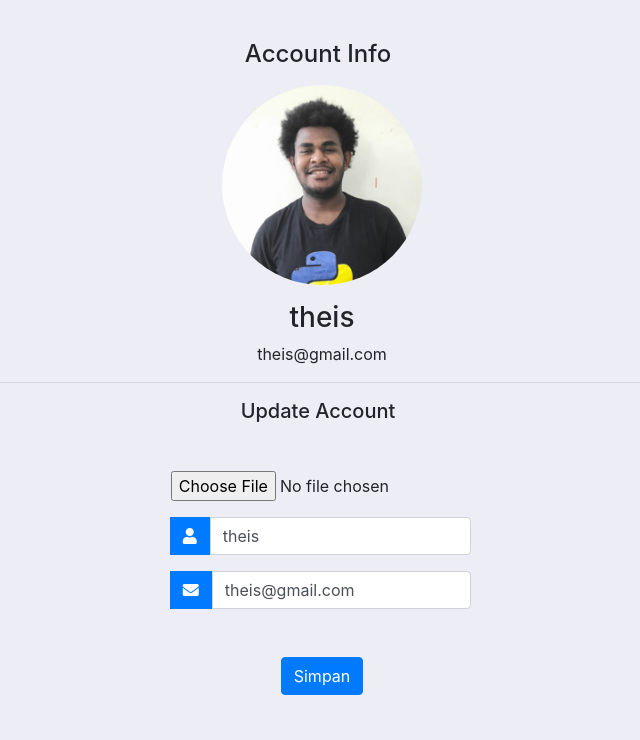
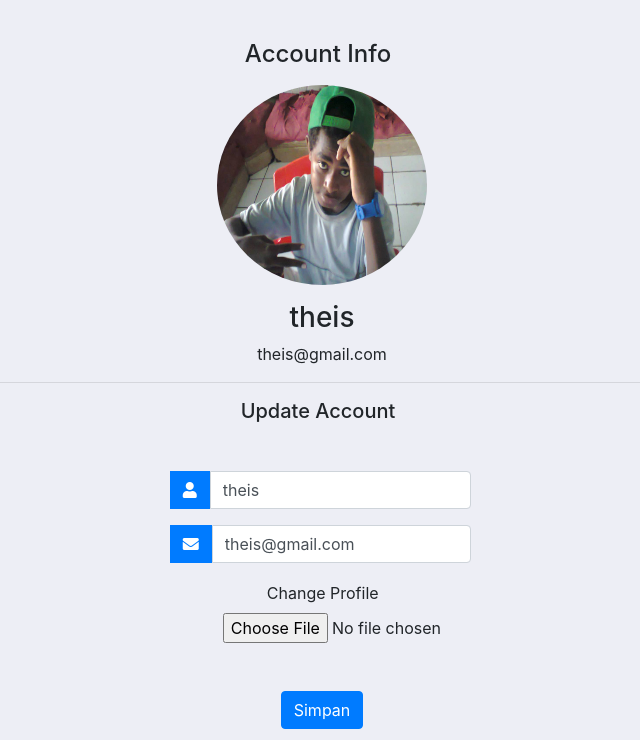
Before and after one commit to antheiz/flask-blog, a Flask app: page /account in a window 1280 px wide. Shown: the part 60-800 px from the top of the page, without its empty margins (318-958 px from the left). Run offline with Flask 2, Linux system fonts and the light colour scheme; the first user in the database is signed in; some libraries are stand-ins or nearby versions.

Commit message:
account profile images fix

```diff
--- a/app/forms.py
+++ b/app/forms.py
@@ -1,4 +1,5 @@
 from flask_wtf import FlaskForm
+from flask_login import current_user
 from flask_wtf.file import FileField, FileAllowed
 from wtforms import StringField, PasswordField, SubmitField, BooleanField
 from wtforms.validators import DataRequired, Email, EqualTo, Length, ValidationError
@@ -16,15 +17,20 @@ class RegisterForm(FlaskForm):
         if user:
             raise ValidationError('email telah tersedia, silakan login')
 
-
 class LoginForm(FlaskForm):
     email = StringField('email ', validators=[DataRequired(),Email('email salah, silakan periksa kembali') ])
-    password = PasswordField('passowrd ', validators=[DataRequired()])
+    password = PasswordField('password ', validators=[DataRequired()])
     remember = BooleanField('ingat saya', default=False)
     submit = SubmitField('Masuk')
 
 class AccountForm(FlaskForm):
     email = StringField('email ', validators=[DataRequired(),Email('email salah, silakan periksa kembali') ])
     username = StringField('username ', validators=[DataRequired(), Length(min=4, max=20, message='username minimal 4 huruf') ])
-    picture = FileField('Update Profile', validators=[FileAllowed(['jpg','png'])])
+    picture = FileField('Change Profile', validators=[FileAllowed(['jpg','png'])])
     submit = SubmitField('Simpan')
+
+    def validate_email(self, email):
+        if email.data != current_user.email:
+            user = User.query.filter_by(email=email.data).first()
+            if user:
+                raise ValidationError(f'email {email.data} telah terpakai')
--- a/app/routes.py
+++ b/app/routes.py
@@ -1,6 +1,5 @@
 import os
 import secrets
-from PIL import Image
 from app import app, db, bcrypt
 from flask import render_template, redirect, url_for, flash, request
 from .forms import LoginForm, RegisterForm, AccountForm
@@ -56,16 +55,12 @@ def save_picture(form_picture):
     _, f_ext = os.path.splitext(form_picture.filename)
     picture_fn = random_hex + f_ext
     picture_path = os.path.join(app.root_path, 'static/img', picture_fn)
-
-    output_size = (225, 225)
-    i = Image.open(form_picture)
-    i.thumbnail(output_size)
-    i.save(picture_path)
+    form_picture.save(picture_path)
 
     return picture_fn
 
 
-@app.route("/account", methods=['GET', 'POST'])
+@app.route('/account', methods=['get','post'])
 @login_required
 def account():
     form = AccountForm()
@@ -76,10 +71,10 @@ def account():
         current_user.username = form.username.data
         current_user.email = form.email.data
         db.session.commit()
-        flash('Your account has been updated!', 'success')
+        flash('profil berhasil diupdate','success')
         return redirect(url_for('account'))
-    elif request.method == 'GET':
+    else:
         form.username.data = current_user.username
         form.email.data = current_user.email
     image_file = url_for('static', filename='img/' + current_user.image_file)
-    return render_template('account.html', judul='Account',image_file=image_file, form=form)
+    return render_template('account.html', image_file=image_file, form=form, judul='Account')
--- a/app/templates/account.html
+++ b/app/templates/account.html
@@ -7,7 +7,7 @@
         <h4 style="padding-top:100px;padding-left:40px;">Account Info</h4>
     </div>
     <div>
-        <img class="rounded-circle mt-2" style="height: 200px;" src="{{ image_file }}">
+        <img class="rounded-circle mt-2" style="height: 200px;width: 210px;" src="{{ image_file }}">
     </div>
     <div class="mt-3">
         <h3>{{ current_user.username}}</h3>
@@ -32,14 +32,6 @@
                     {% endif %}
                     {% endwith %}
                 </div>
-                <div class="form-group"style="width: 300px; margin-left: 36%;">
-                    {{ form.picture(class="form-control-file") }}
-                    {% if form.picture.errors %}
-                        {% for error in form.picture.errors %}
-                            <span class="text-danger">{{ error }}</span></br>
-                        {% endfor %}
-                    {% endif %}
-                </div>
                 <div class="input-group mb-3" style="width: 300px; margin-left: 36%;">
                     <div class="input-group-append ">
                         <span class="btn btn-primary"><i class="fa fa-user"></i></span>
@@ -55,7 +47,7 @@
                         {{ form.username(class='form-control input_user', placeholder='username') }}
                     {% endif %}
                 </div>
-                <div class="input-group mb-2" style="width: 300px;margin-left: 36%;">
+                <div class="input-group mb-2" style="width: 300px;margin-left: 36%;padding-bottom:10px">
                     <div class="input-group-append">
                         <span class="btn btn-primary"><i class="fa fa-envelope"></i></span>
                     </div>
@@ -69,6 +61,17 @@
                     {% else %}
                        {{ form.email(class='form-control input_user', placeholder='email') }}
                     {% endif %}
+                </div>
+                <div class="input-group mb-2" style="width: 300px;margin-left: 36%">
+                    {{ form.picture.label(class='ml-5 pl-5') }}
+                    {{ form.picture(class='form-control-file ml-5 pl-1')}}
+                    {% if form.picture.errors %}
+                            {% for error in form.picture.errors %}
+                                <small class="text-danger">
+                                    {{error}}
+                                </small>
+                            {% endfor %}
+                    {% endif %}
                 </div> <br>
                 <div class="d-flex justify-content-center mt-3 login_container">
                     {{ form.submit(class='btn btn-primary') }}
```
Also changed, not shown: app/flaskblog.db, app/static/img/357ec0691d1f1ea7.jpg (added), app/static/img/5eb7dae18dbafe34.png (deleted), app/static/img/7b974f9a5d733d2a.jpg (added), app/static/img/bf50697dae29a86c.png (deleted).
